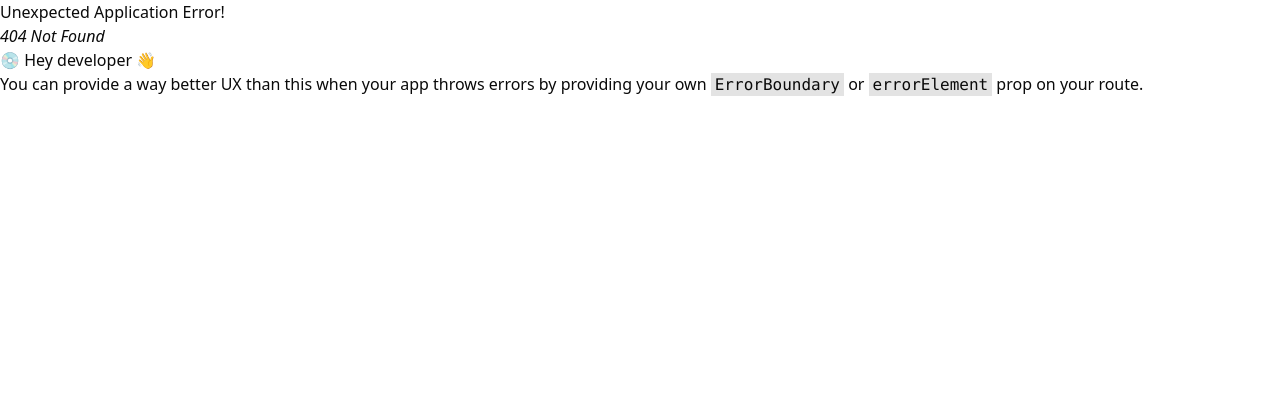
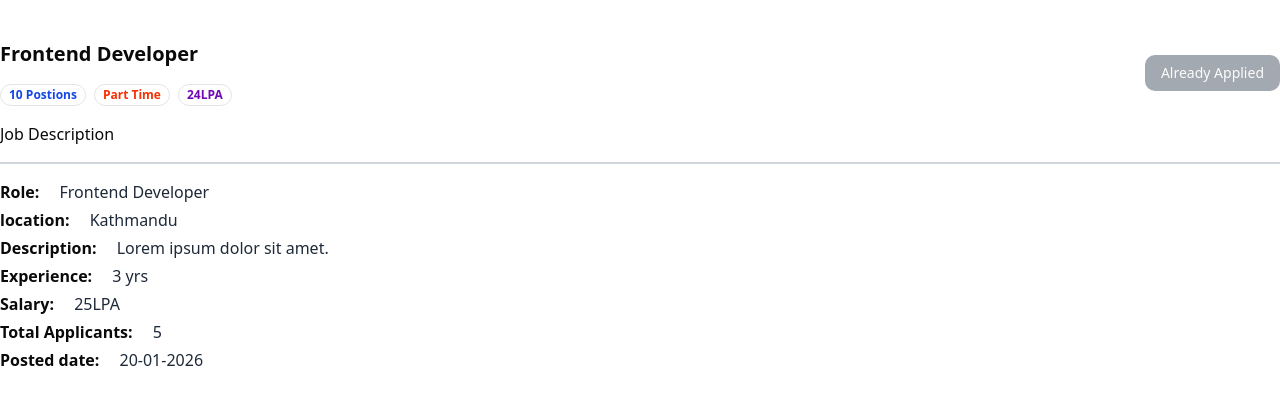
Before and after one commit to KrijanMainali/jobportal, a React app in the folder frontend/: page /description/1 in a window 1280 px wide. Before the commit this address had no page. Shown: the top 404 px of the page. Built offline with nearby package versions, Linux system fonts and the light colour scheme; the HTML template or start-up script is replaced by a standard one.

Commit message:
JobDescription Page Created

```diff
--- a/frontend/src/App.jsx
+++ b/frontend/src/App.jsx
@@ -7,6 +7,7 @@ import Home from './components/Home'
 import Jobs from './components/Jobs'
 import Browse from './components/Browse'
 import Profile from './components/Profile'
+import JobDescription from './components/JobDescription'
 
 const appRouter = createBrowserRouter([
   {
@@ -24,6 +25,10 @@ const appRouter = createBrowserRouter([
   {
     path: '/jobs',
     element: <Jobs />
+  },
+  {
+    path: "/description/:id",
+    element:<JobDescription/>
   },
   {
     path: '/browse',
--- a/frontend/src/components/AppliedJobTable.jsx
+++ b/frontend/src/components/AppliedJobTable.jsx
@@ -7,7 +7,7 @@ const AppliedJobTable = () => {
   return (
     <div>
         <Table>
-            <TableCaption>A List Of Your Appelied Jobs</TableCaption>
+            <TableCaption>A List Of Your Applied Jobs</TableCaption>
             <TableHeader>
                 <TableRow>
                     <TableHead>date</TableHead>
--- a/frontend/src/components/Job.jsx
+++ b/frontend/src/components/Job.jsx
@@ -3,8 +3,11 @@ import { Button } from './ui/button'
 import { Bookmark } from 'lucide-react'
 import { Avatar, AvatarImage } from '@radix-ui/react-avatar'
 import { Badge } from './ui/badge'
+import { useNavigate } from 'react-router-dom'
 
 const Job = () => {
+    const navigate = useNavigate();
+    const jobId = "abcdefgh";
     return (
         <div className='p-5 rounded-md shadow-xl bg-white border border-gray-100'>
             <div className='flex items-center justify-between'>
@@ -34,7 +37,7 @@ const Job = () => {
 
             </div>
             <div className='flex items-center gap-4 mt-4'>
-                <Button variant='outline'>Details</Button>
+                <Button onClick={() => navigate(`/description/${jobId}`)} variant='outline'>Details</Button>
                 <Button className='bg-[#7209b7]'>Save For Later</Button>
             </div>
 
--- /dev/null
+++ b/frontend/src/components/JobDescription.jsx
@@ -0,0 +1,40 @@
+import React from 'react'
+import { Badge } from './ui/badge'
+import { Button } from './ui/button'
+
+const JobDescription = () => {
+    const isApplied = true;
+    return (
+        <div className='max-w-7xl mx-auto my-10'>
+            <div className='flex items-center justify-between '>
+                <div>
+                    <h1 className='font-bold text-xl'>Frontend Developer</h1>
+                    <div className='flex items-center gap-2 mt-4'>
+                        <Badge className="text-blue-700 font-bold" variant="ghost">10 Postions</Badge>
+                        <Badge className="text-[#f83002] font-bold" variant="ghost">Part Time</Badge>
+                        <Badge className="text-[#7209b7] font-bold" variant="ghost">24LPA</Badge>
+                    </div>
+                </div>
+
+                <Button
+                    disabled={isApplied}
+                    className={`rounded-lg ${isApplied ? "bg-gray-600 cursor-not-allowed " : "bg-[#7209b7] hover:bg-[#5f32ad] "}`}>
+                    {isApplied ? "Already Applied " : "Apply Now"}
+                </Button>
+            </div>
+            <h1 className='border-b-2 border-b-gray-300 font-medium py-4'>Job Description</h1>
+            <div className='my-4 '>
+                <h1 className='font-bold my-1'>Role: <span className='pl-4 font-normal text-gray-800'>Frontend Developer</span></h1>
+                <h1 className='font-bold my-1'>location: <span className='pl-4 font-normal text-gray-800'>Kathmandu</span></h1>
+                <h1 className='font-bold my-1'>Description: <span className='pl-4 font-normal text-gray-800'>Lorem ipsum dolor sit amet.</span></h1>
+                <h1 className='font-bold my-1'>Experience: <span className='pl-4 font-normal text-gray-800'>3 yrs</span></h1>
+                <h1 className='font-bold my-1'>Salary: <span className='pl-4 font-normal text-gray-800'>25LPA</span></h1>
+                <h1 className='font-bold my-1'>Total Applicants: <span className='pl-4 font-normal text-gray-800'> 5</span></h1>
+                <h1 className='font-bold my-1'>Posted date: <span className='pl-4 font-normal text-gray-800'>20-01-2026</span></h1>
+            </div>
+
+        </div>
+    )
+}
+
+export default JobDescription
```
